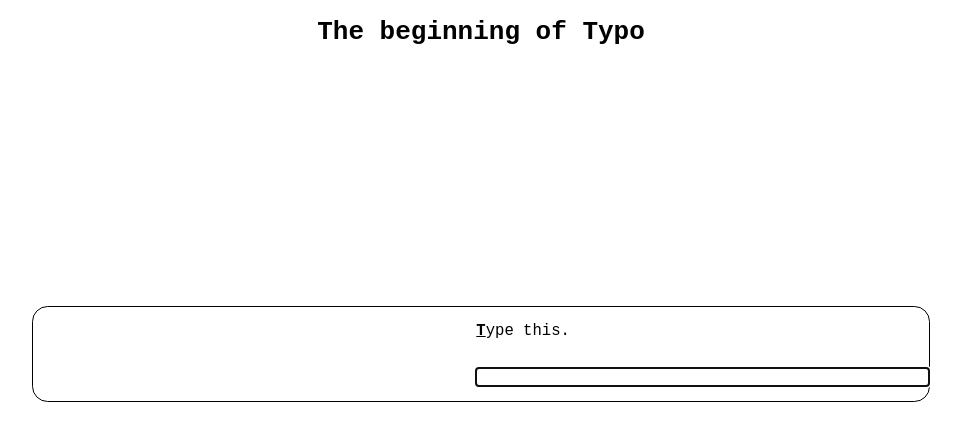
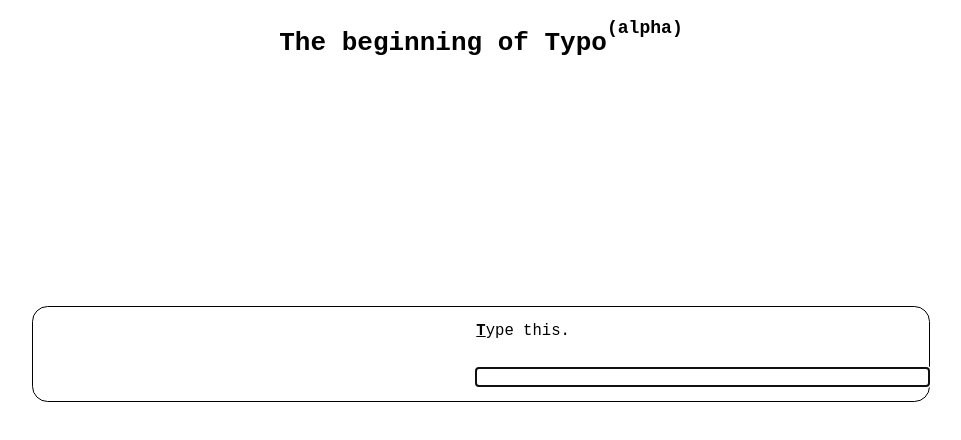
Before and after one commit to istvan-derda/Typo, a React (Create React App) app: page / in a window 1280 px wide. Shown: the top 440 px of the page, without its empty margins (159-1120 px from the left). Built offline with nearby package versions, Linux system fonts and the light colour scheme.

Commit message:
This is just the alpha!

```diff
--- a/src/App.tsx
+++ b/src/App.tsx
@@ -146,7 +146,7 @@ function App() {
 
     return (
         <div className="ty-app">
-            <h1 className={"ty-app-title"}>The beginning of Typo</h1>
+            <h1 className={"ty-app-title"}>The beginning of Typo<sup><sup>(alpha)</sup></sup></h1>
             <div className={"ty-center"}>{
                 (applicationState === ApplicationState.paste
                     && <PasteField handlePlainTextInput={handlePastePlainText}/>)
```
